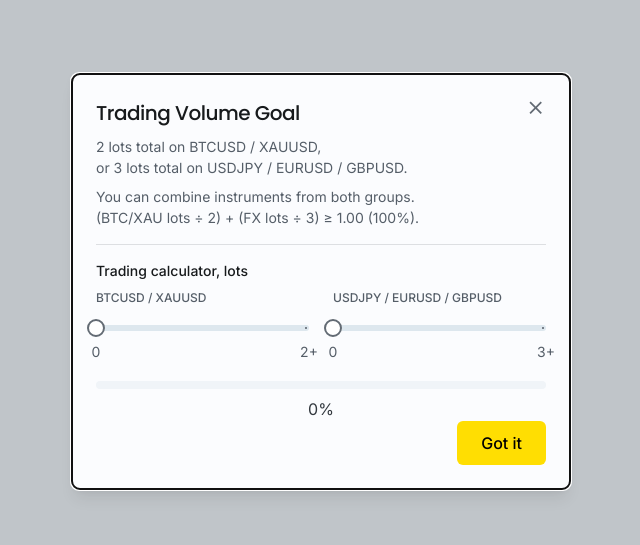
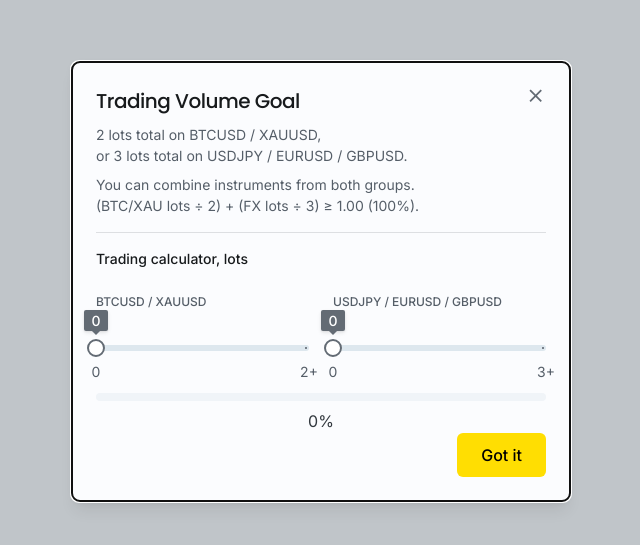
Before and after one commit to lalalayka/referral-calc, a React (Vite) app: page / in a window 1280 px wide. Shown: the part 119-664 px from the top of the page, without its empty margins (319-959 px from the left). Built offline with nearby package versions, Linux system fonts and the light colour scheme.

Commit message:
Enhance modal layout and update slider properties for better usability

```diff
--- a/src/App.tsx
+++ b/src/App.tsx
@@ -30,6 +30,7 @@ function App() {
             p: 3,
             boxShadow: 'lg',
             position: 'relative',
+            m: 2,
           }}
         >
           {/* Close button */}
@@ -56,17 +57,17 @@ function App() {
           <Divider sx={{ my: 2 }} />
 
           {/* Sliders Section */}
-          <Stack direction="column" spacing={1}>
+          <Stack direction="column" gap={3}>
 
             <Typography level="title-sm">
               Trading calculator, lots
             </Typography>
 
             {/* Sliders */}
-            <Stack direction='row' gap={3}>
+            <Stack sx={{ flexDirection: { xs: 'column', sm: 'row' } }} gap={3}>
 
               {/* Left slider - BTCUSD / XAUUSD */}
-              <Stack flex={1}>
+              <Stack flex={1} gap={2}>
                 <Typography level="body-xs">
                   BTCUSD / XAUUSD
                 </Typography>
@@ -82,12 +83,12 @@ function App() {
                     { value: 0, label: '0' },
                     { value: 2, label: '2+' },
                   ]}
-                  valueLabelDisplay="auto"
+                  valueLabelDisplay="on"
                 />
               </Stack>
 
               {/* Right slider - USDJPY / EURUSD / GBPUSD */}
-              <Stack flex={1} mb={3}>
+              <Stack flex={1} gap={2}>
                 <Typography level="body-xs">
                   USDJPY / EURUSD / GBPUSD
                 </Typography>
@@ -103,7 +104,7 @@ function App() {
                     { value: 0, label: '0' },
                     { value: 3, label: '3+' },
                   ]}
-                  valueLabelDisplay="auto"
+                  valueLabelDisplay="on"
                 />
               </Stack>
             </Stack>
```
